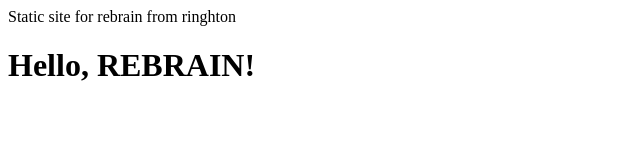
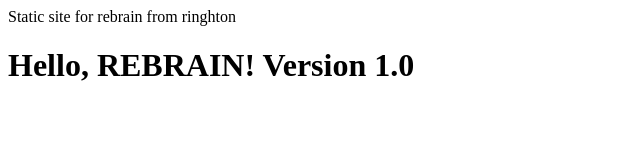
Before and after one commit to ringhton/nginx_pipe, a plain HTML site: page index.html in a window 1280 px wide. Shown: the whole page, without its empty margins (0-640 px from the left). Drawn offline with Linux system fonts and the light colour scheme.

Commit message:
Change index

```diff
--- a/index.html
+++ b/index.html
@@ -6,7 +6,7 @@
 </head>
 
 <body>
-    <h1>Hello, REBRAIN!</h1>
+    <h1>Hello, REBRAIN! Version 1.0 </h1>
 </body>
 
 </html>
```
Also changed, not shown: 1 other file.
